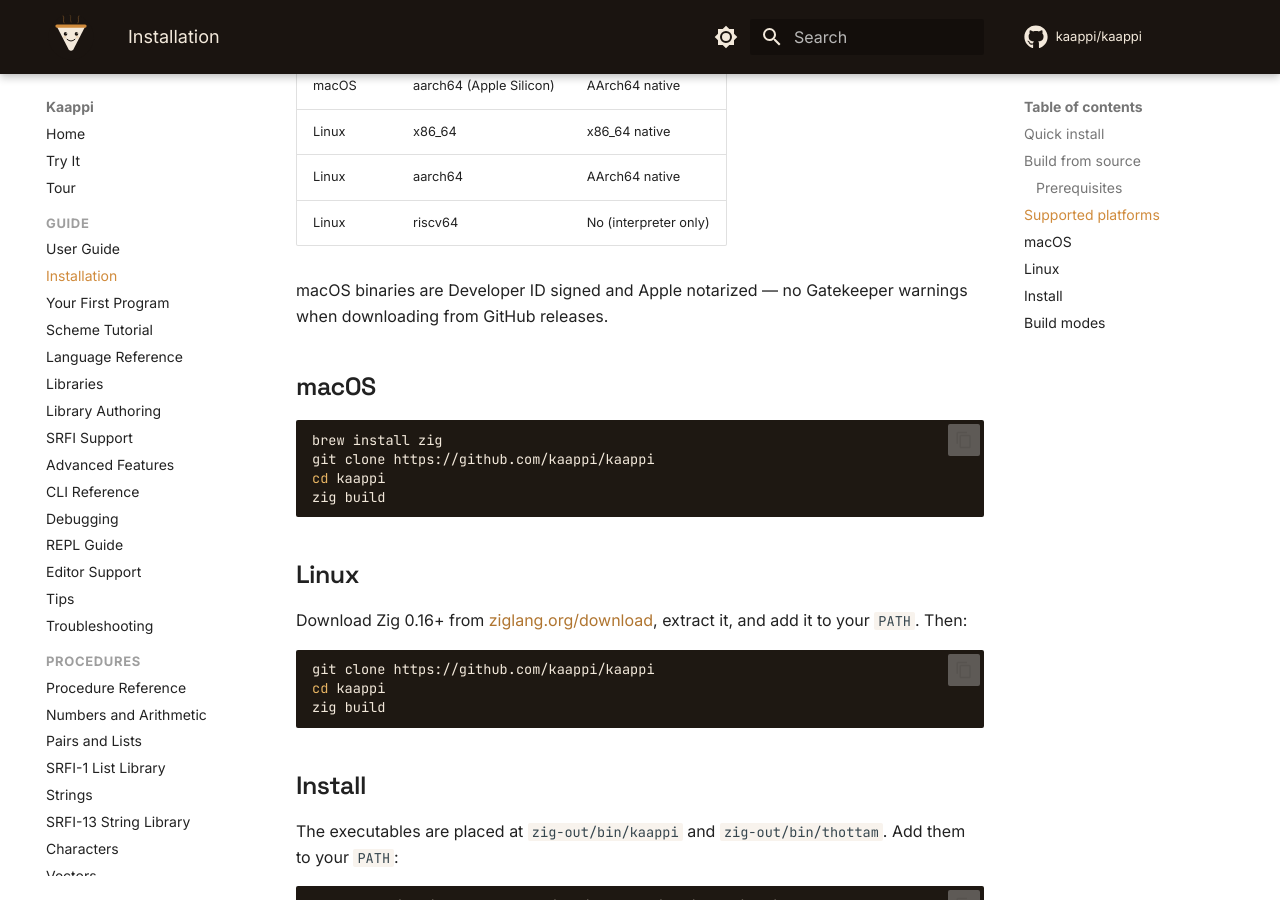
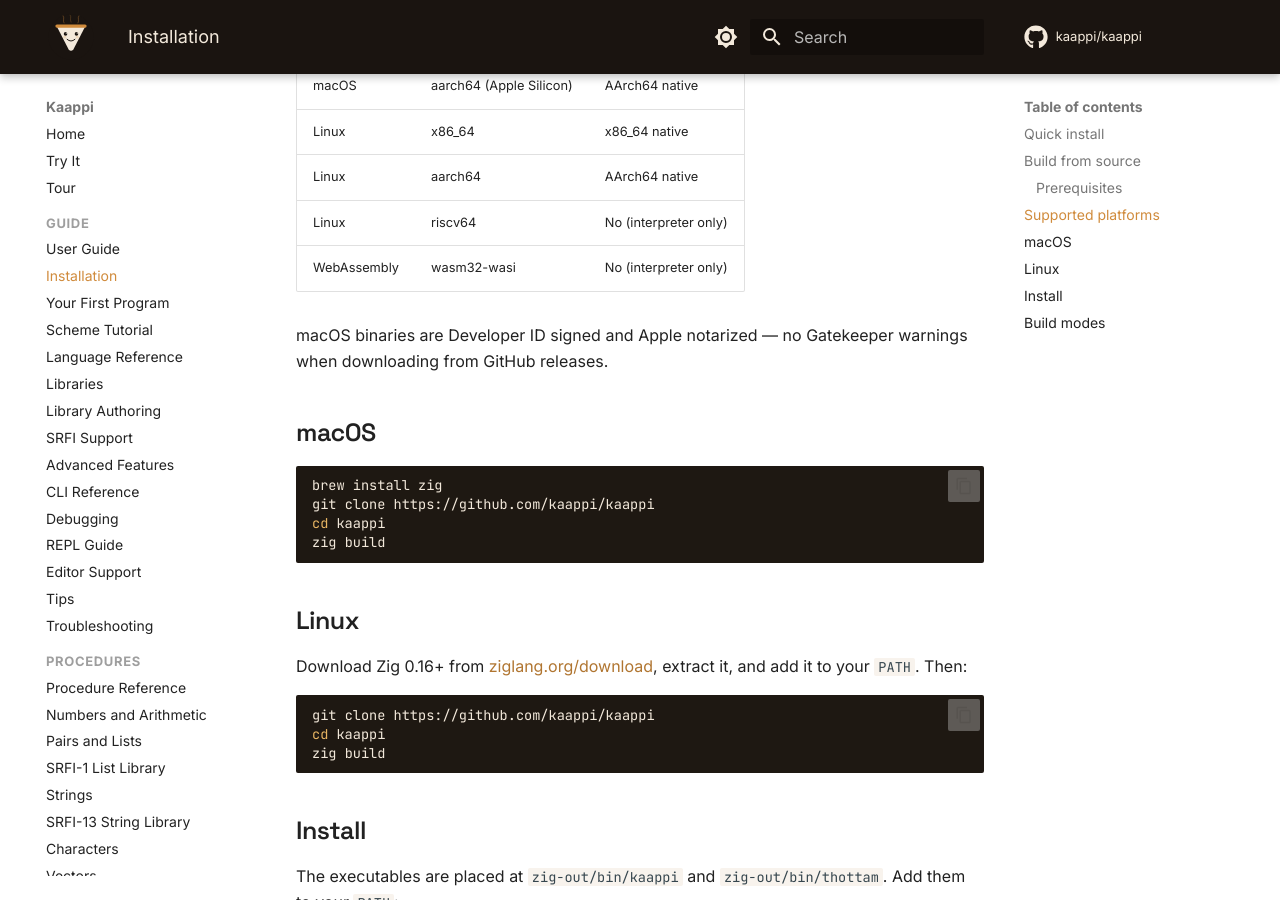
Before and after one commit to kaappi/kaappi.github.io, an MkDocs documentation site: the page built from docs/guide/installation.md, in a window 1280 px wide and 900 px high, scrolled down 865 px. Built offline with MkDocs 1.6.1 and Material for MkDocs 9.7.7, drawn with Linux system fonts in a browser that asks for light colours; comment, search, counter and statistics services are not loaded.

Commit message:
Add WebAssembly to supported platforms table
Co-Authored-By: Claude Opus 4.6 (1M context) <noreply@anthropic.com>

```diff
--- a/docs/guide/installation.md
+++ b/docs/guide/installation.md
@@ -35,6 +35,7 @@ If you prefer to build from source or need a custom configuration:
 | Linux | x86_64 | x86_64 native |
 | Linux | aarch64 | AArch64 native |
 | Linux | riscv64 | No (interpreter only) |
+| WebAssembly | wasm32-wasi | No (interpreter only) |
 
 macOS binaries are Developer ID signed and Apple notarized — no Gatekeeper
 warnings when downloading from GitHub releases.
```
